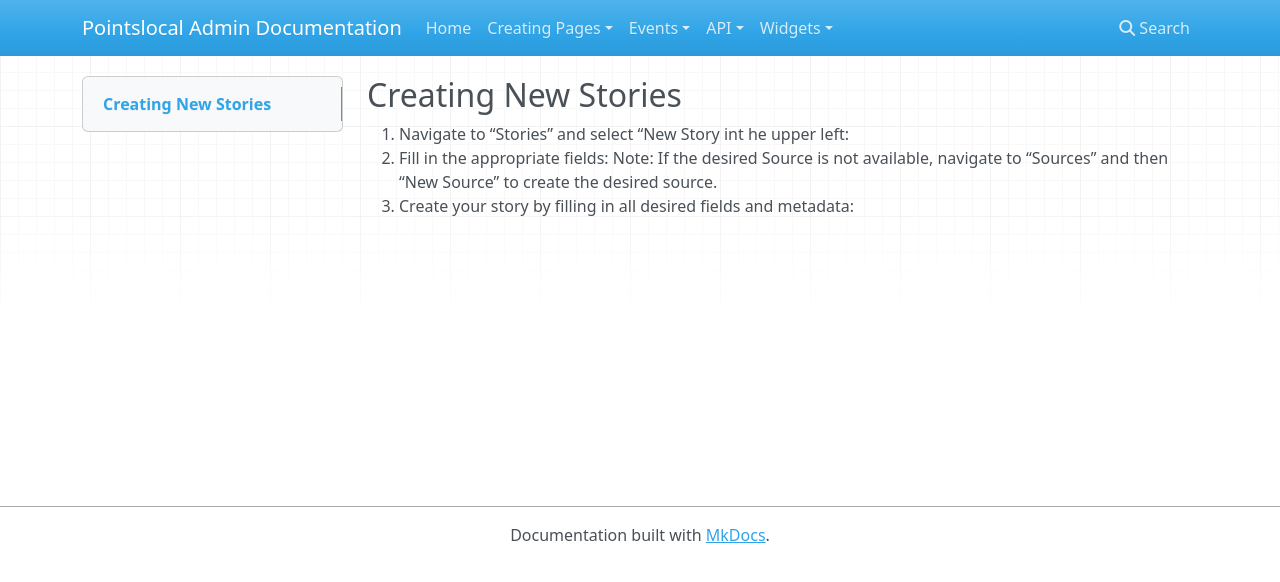
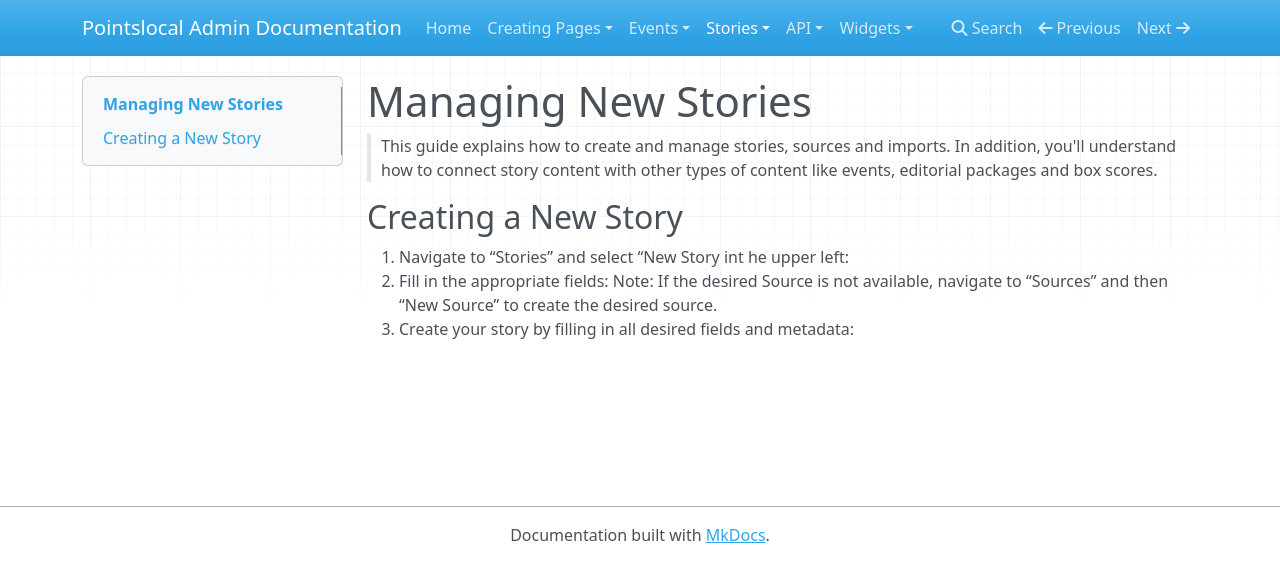
Before and after one commit to pointslocal/admin-docs, an MkDocs documentation site: the page built from docs/stories_create.md, in a window 1280 px wide. Shown: the top 582 px of the page. Built offline with MkDocs 1.6.1, drawn with Linux system fonts in a browser that asks for light colours; nearby versions of some CDN libraries; old or Windows-style settings are respelled for this version of MkDocs.

Commit message:
Adds story management

```diff
--- a/docs/stories_create.md
+++ b/docs/stories_create.md
@@ -1,4 +1,7 @@
-##Creating New Stories
+# Managing New Stories
+> This guide explains how to create and manage stories, sources and imports. In addition, you'll understand how to connect story content with other types of content like events, editorial packages and box scores.
+
+## Creating a New Story
 1. Navigate to “Stories” and select “New Story int he upper left:
 2. Fill in the appropriate fields:
 Note: If the desired Source is not available, navigate to “Sources” and then “New Source” to create the desired source.
--- a/mkdocs.yml
+++ b/mkdocs.yml
@@ -13,6 +13,8 @@ pages:
   - Importing Events: events_imports.md
   - Other Content Types:
       - Sports: sports_exports.md
+- Stories:
+  - Managing and Creating Stories: stories_create.md
 - API:
   - The API: api.md
   - Constructing Images: images.md
```
